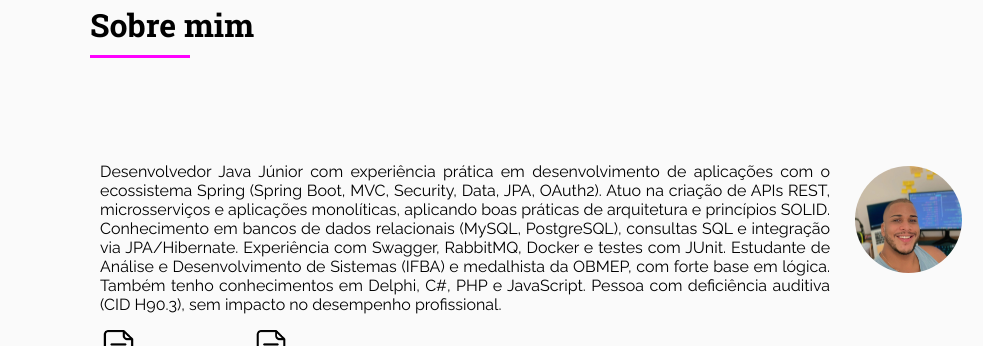
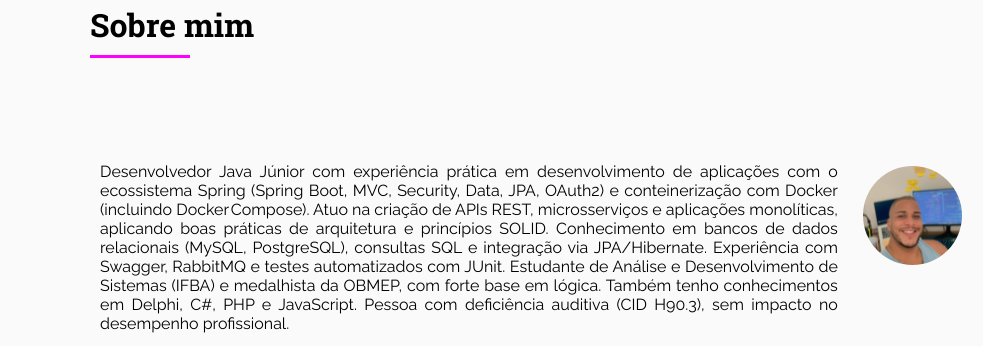
Before and after one commit to eriklisboa1/website, a plain HTML site: page index.html in a window 1280 px wide. Shown: the part 4275-4621 px from the top of the page, 0-983 px from the left. Drawn offline with Linux system fonts and the light colour scheme.

Commit message:
sobre mim

```diff
--- a/index.html
+++ b/index.html
@@ -370,16 +370,8 @@
             <div class="about-content d-flex">
                 <div data-anime="left">
                    <p>
-                    Desenvolvedor Java Júnior com experiência prática em desenvolvimento de aplicações com o
-                    ecossistema Spring (Spring Boot, MVC, Security, Data, JPA, OAuth2). Atuo na criação de APIs
-                    REST, microsserviços e aplicações monolíticas, aplicando boas práticas de arquitetura e
-                    princípios SOLID.
-                    Conhecimento em bancos de dados relacionais (MySQL, PostgreSQL), consultas SQL e
-                    integração via JPA/Hibernate. Experiência com Swagger, RabbitMQ, Docker e testes com
-                    JUnit.
-                    Estudante de Análise e Desenvolvimento de Sistemas (IFBA) e medalhista da OBMEP, com
-                    forte base em lógica. Também tenho conhecimentos em Delphi, C#, PHP e JavaScript.
-                    Pessoa com deficiência auditiva (CID H90.3), sem impacto no desempenho profissional.
+           Desenvolvedor Java Júnior com experiência prática em desenvolvimento de aplicações com o ecossistema Spring (Spring Boot, MVC, Security, Data, JPA, OAuth2) e conteinerização com Docker (incluindo Docker Compose). Atuo na criação de APIs REST, microsserviços e aplicações monolíticas, aplicando boas práticas de arquitetura e princípios SOLID. Conhecimento em bancos de dados relacionais (MySQL, PostgreSQL), consultas SQL e integração via JPA/Hibernate. Experiência com Swagger, RabbitMQ e testes automatizados com JUnit. Estudante de Análise e Desenvolvimento de Sistemas (IFBA) e medalhista da OBMEP, com forte base em lógica. Também tenho conhecimentos em Delphi, C#, PHP e JavaScript. Pessoa com deficiência auditiva (CID H90.3), sem impacto no desempenho profissional.
+
                 </p>
                    <b><a  href="Laudo2024.pdf" target="_blank"><img style="width: 5%;" src="documento.png" alt=""> Laudo Médico       <a  href="Currículo Erik Lisboa - Dev.pdf" target="_blank"><img style="width: 5%;" src="documento.png" alt="">Currículo</p></a></p></b>
                     <b><small>Os dados sensíveis foram ocultados.</small></b>
```
